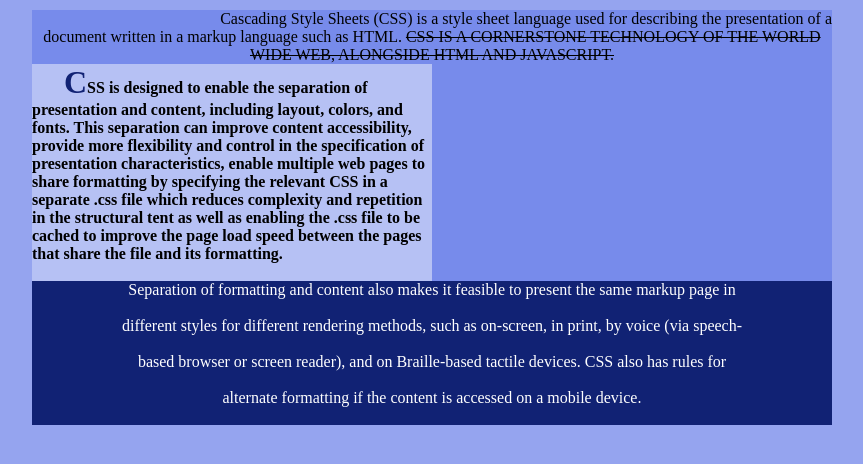
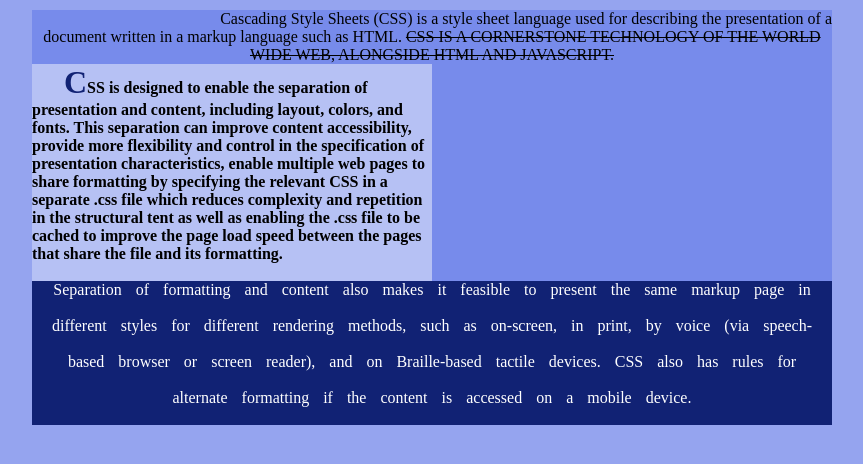
Before and after one commit to MCU-Sule/praktikum5-2172016AlvinRahmatilasyah, a plain HTML site: page Praktikum5/Soal1/index.html in a window 1280 px wide. Shown: the whole page, without its empty margins (208-1071 px from the left). Drawn offline with Linux system fonts and the light colour scheme.

Commit message:
merevisi sedikut

```diff
--- a/Praktikum5/Soal1/index.html
+++ b/Praktikum5/Soal1/index.html
@@ -25,6 +25,7 @@
             margin-top: 0px;
             width: 800px;
             text-align: center;
+            word-spacing: 10px;
             }
         #awal { text-align: right;
               }
```
